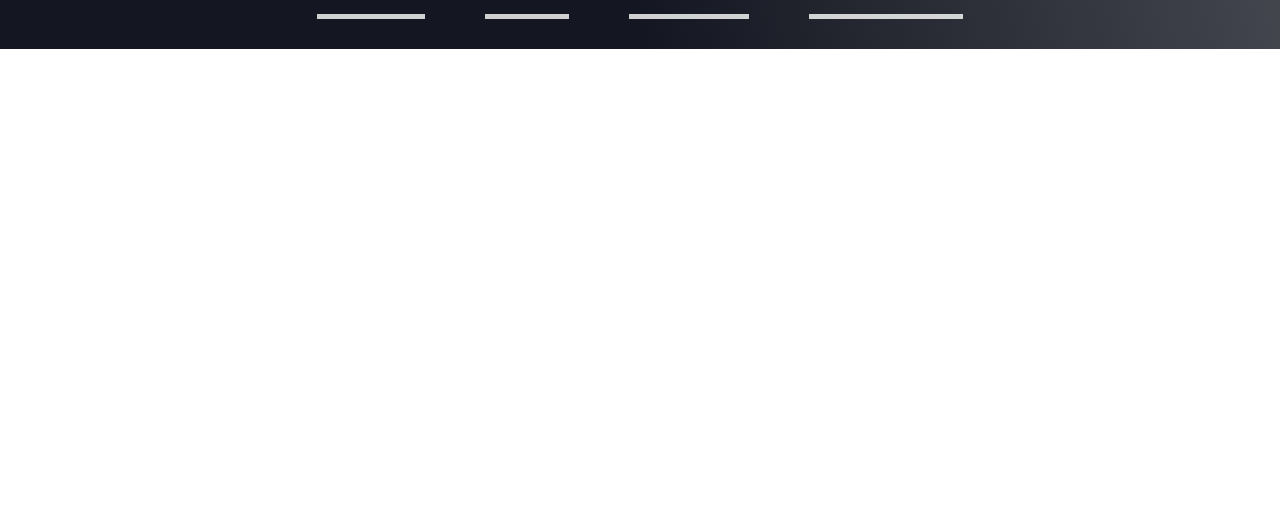
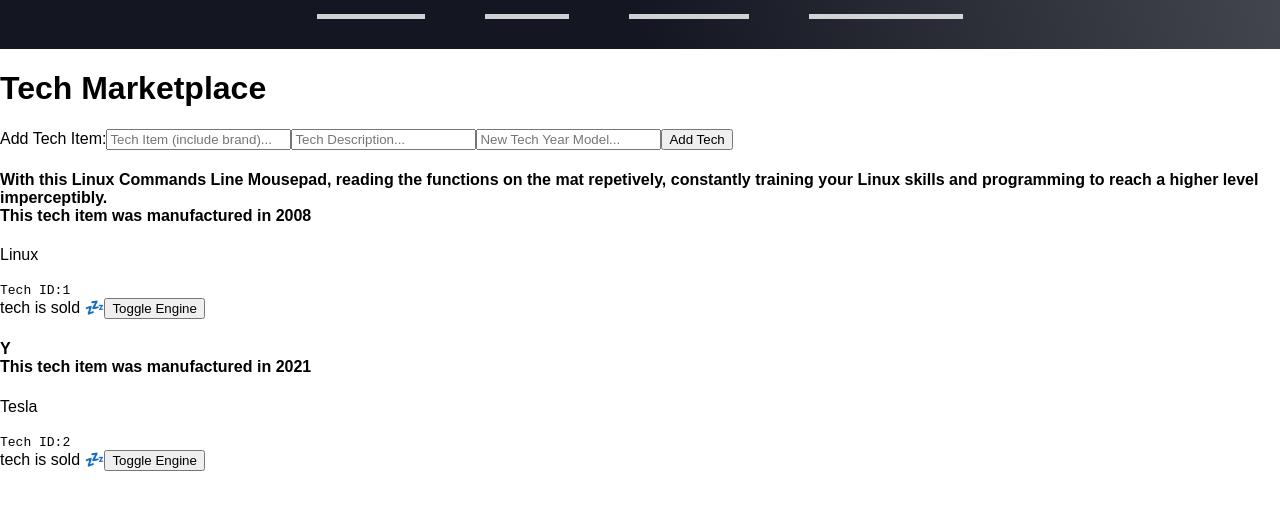
Before and after one commit to TinyTiim/DevConnect, a React (Create React App) app in the folder my-app/client/: page /community in a window 1280 px wide. Both pictures are taken after typing "Sample" into the empty fields and a click on the button "Enter". Shown: the top 510 px of the page. Built offline with nearby package versions, Linux system fonts and the light colour scheme; no server answers.

Commit message:
adding a marketplace for future development

```diff
--- a/my-app/client/package.json
+++ b/my-app/client/package.json
@@ -18,8 +18,10 @@
     "react-chat-engine": "^1.11.28",
     "react-chat-engine-advanced": "^0.1.28",
     "react-dom": "^18.2.0",
+    "react-redux": "^8.1.1",
     "react-router-dom": "^6.14.1",
     "react-scripts": "5.0.1",
+    "redux": "^4.2.1",
     "web-vitals": "^2.1.4"
   },
   "scripts": {
--- /dev/null
+++ b/my-app/client/src/components/Marketplace/index.js
@@ -0,0 +1,90 @@
+import React, { useState } from 'react';
+import { useDispatch, useSelector } from 'react-redux';
+import { START_TECH, STOP_TECH, ADD_TECH } from '../../utils/actions';
+
+export default function MarketplaceComponent() {
+  const dispatch = useDispatch();
+  const state = useSelector((state) => state);
+
+  const [newTechItem, setNewTechItem] = useState('');
+  const [newTechDescription, setNewTechDescription] = useState('');
+  const [newTechYearModel, setNewTechYearModel] = useState('');
+
+  return (
+    <>
+      <h1>Tech Marketplace</h1>
+      <section className="tech-input">
+        <div>
+          <div className="add-tech">
+            Add Tech Item:
+            <input
+              defaultValue={newTechItem}
+              onChange={(event) => setNewTechItem(event.target.value)}
+              placeholder="Tech Item (include brand)..."
+              type="text"
+            />
+            <input
+              defaultValue={newTechDescription}
+              onChange={(event) => setNewTechDescription(event.target.value)}
+              placeholder="Tech Description..."
+              type="text"
+            />
+            <input
+              defaultValue={newTechYearModel}
+              onChange={(event) => setNewTechYearModel(event.target.value)}
+              placeholder="New Tech Year Model..."
+              type="text"
+            />
+            <button
+              onClick={() =>
+                dispatch({
+                  type: ADD_TECH,
+                  payload: {
+                    make: newTechItem,
+                    model: newTechDescription,
+                    year: newTechYearModel,
+                  },
+                })
+              }
+            >
+              Add Tech
+            </button>
+          </div>
+        </div>
+      </section>
+      <section className="tech-list">
+        {console.log(state)}
+        {state.techs.map((tech) => (
+          <div key={tech.id} id={tech.id} className="card mb-3">
+            <h4 className="card-header bg-primary text-light p-2 m-0">
+              {tech.model} <br />
+              <span style={{ fontSize: '1rem' }}>
+                This tech item was manufactured in {tech.year}
+              </span>
+            </h4>
+            <div className="card-body bg-light p-2">
+              <p>{tech.make}</p>
+              <code>
+                Tech ID:
+                {tech.id}
+              </code>
+            </div>
+            <span style={{ fontSize: '1rem' }}>
+              {tech.isRunning ? 'tech is available 🏎️' : 'tech is sold 💤'}
+              <button
+                id="turnOn"
+                onClick={
+                  !tech.isRunning
+                    ? () => dispatch({ type: START_TECH, payload: tech.id })
+                    : () => dispatch({ type: STOP_TECH, payload: tech.id })
+                }
+              >
+                Toggle Engine
+              </button>
+            </span>
+          </div>
+        ))}
+      </section>
+    </>
+  );
+}
--- a/my-app/client/src/pages/CommunityBoard.js
+++ b/my-app/client/src/pages/CommunityBoard.js
@@ -1,23 +1,14 @@
 import React from 'react'
-
-import { ChatEngineWrapper, ChatSocket, ChatFeed } from 'react-chat-engine'
+import MarketplaceComponent from '../components/Marketplace';
+import TechProvider from '../utils/TechContext';
 
 const CommunityBoardPage = () => {
-    // return (
-    //     <ChatEngineWrapper>
-    //         <ChatSocket
-    //             projectID='
-    //             78010dcf-ab80-48a2-9842-115d2c628ce4'
-    //             chatID='
-    //             184805'
-    //             chatAccessKey='
-    //             ca-f975b8d7-8539-4107-863d-4eb20e2b324d'
-    //             senderUsername='John Appleseed'
-    //         />
+    return (
+        <TechProvider>
+          <MarketplaceComponent />
+        </TechProvider>
+      );
+    }
 
-    //         <ChatFeed activeChat='123' />
-    //     </ChatEngineWrapper>
-    // )
-}
 
 export default CommunityBoardPage;
--- /dev/null
+++ b/my-app/client/src/utils/TechContext.js
@@ -0,0 +1,10 @@
+import React from 'react';
+import { Provider } from 'react-redux';
+
+// Import Redux store from the file we created in /utils
+import store from './store';
+
+export default function TechProvider(props) {
+  // Return the provider component provided by react-redux
+  return <Provider store={store} {...props} />;
+}
--- /dev/null
+++ b/my-app/client/src/utils/actions.js
@@ -0,0 +1,4 @@
+export const ADD_TECH = 'ADD_TECH';
+export const REMOVE_TECH = 'REMOVE_TECH';
+export const START_TECH = 'START_TECH';
+export const STOP_TECH = 'STOP_TECH';
--- /dev/null
+++ b/my-app/client/src/utils/createId.js
@@ -0,0 +1,17 @@
+const createId = (arr) => {
+    let id;
+
+    if (arr.length) {
+      const ids = arr.map((e) => e.id);
+
+      ids.sort((a, b) => a - b);
+
+      id = ids[ids.length - 1] + 1;
+    } else {
+      id = 1;
+    }
+
+    return id;
+  };
+
+  export default createId;
--- /dev/null
+++ b/my-app/client/src/utils/reducers.js
@@ -0,0 +1,64 @@
+import { ADD_TECH, START_TECH, STOP_TECH } from './actions';
+import createId from './createId';
+
+// Notice we moved the initial state object from our CarComponent to the reducer itself
+const initalState = {
+  techs: [
+    {
+      id: 1,
+      make: 'Linux',
+      model: 'With this Linux Commands Line Mousepad, reading the functions on the mat repetively, constantly training your Linux skills and programming to reach a higher level imperceptibly.',
+      year: '2008',
+      isRunning: false,
+    },
+    {
+      id: 2,
+      make: 'Tesla',
+      model: 'Y',
+      year: '2021',
+      isRunning: false,
+    },
+  ],
+};
+
+// Here we pass a default value of initalState if none is provided
+export default function reducer(state = initalState, action) {
+  switch (action.type) {
+    case ADD_TECH: {
+      const newCarId = createId(state.techs);
+      const newCar = { ...action.payload, id: newCarId };
+
+      return {
+        ...state,
+        techs: [...state.techs, newCar],
+      };
+    }
+    case START_TECH: {
+      const carIndex = state.cars.findIndex((car) => car.id === action.payload);
+      const updatedCar = { ...state.cars[carIndex], isRunning: true };
+
+      const carsCopy = [...state.cars];
+      carsCopy[carIndex] = updatedCar;
+
+      return {
+        ...state,
+        cars: carsCopy,
+      };
+    }
+    case STOP_TECH: {
+      const carIndex = state.cars.findIndex((car) => car.id === action.payload);
+      const updatedCar = { ...state.cars[carIndex], isRunning: false };
+
+      const carsCopy = [...state.cars];
+      carsCopy[carIndex] = updatedCar;
+
+      return {
+        ...state,
+        cars: carsCopy,
+      };
+    }
+    default: {
+      return state;
+    }
+  }
+}
--- /dev/null
+++ b/my-app/client/src/utils/store.js
@@ -0,0 +1,7 @@
+// Creates a Redux store that holds the state of the app. Only one store should exist.
+import { createStore } from 'redux';
+
+// Importing the reducer file that is mostly unchanged
+import reducers from './reducers';
+
+export default createStore(reducers);
```
Also changed, not shown: 1 other file (tests, documents, lock files or other folders).
